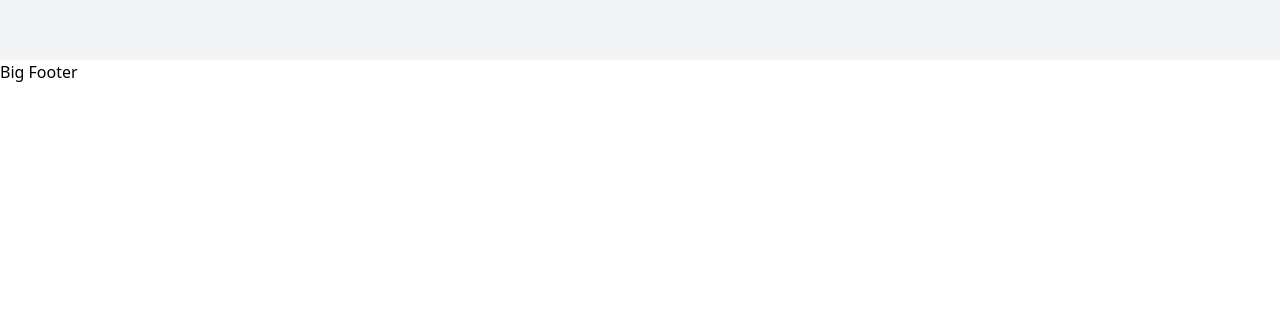
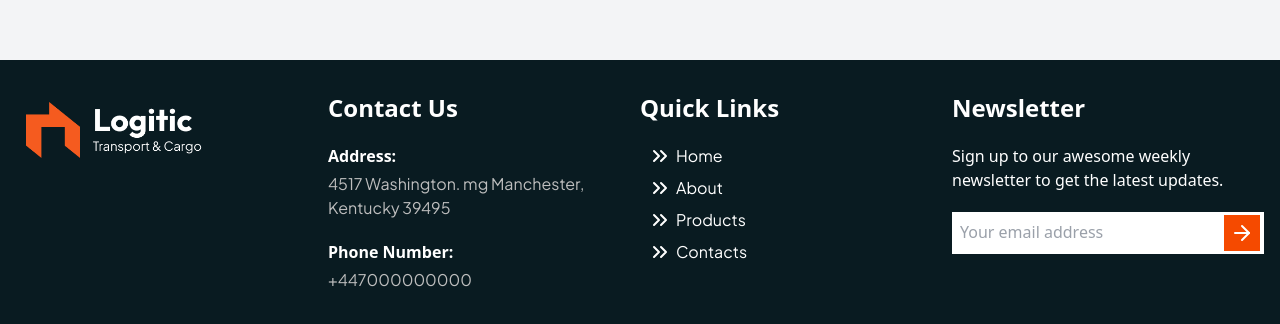
Before and after one commit to AlvinNjenga/sugar-trading, a React (Vite) app: page / in a window 1280 px wide. Shown: the part 1990-2314 px from the top of the page. Before the commit the page ends 2074 px from the top, so only its background shows below. Built offline with nearby package versions, Linux system fonts and the light colour scheme.

Commit message:
Completed Footer

```diff
--- a/src/components/Footer.jsx
+++ b/src/components/Footer.jsx
@@ -1,17 +1,73 @@
 import React from 'react';
 import '../index.css';
 import Logo from '../assets/sugar-logo.png';
-import { ChevronsRight } from 'lucide-react';
+import { ChevronsRight, ArrowRight } from 'lucide-react';
+
+
 
 const Footer = () => {
   return (
     <>
     {/* On wider screens */}
-    <section className='hidden lg:flex'>
-        Big Footer
+    <section className='hidden bg-[#091B21] md:flex'>
+        <div className='flex flex-col grow-1 items-center px-4 py-8'>
+            <div id="logo-icon" className="flex p-2.5 mb-5 lg:hidden">
+                <img src={Logo} alt="Logo" className="w-44 h-14" />
+            </div>
+            <div id="links" className='flex w-full justify-around text-white'>
+                {/* TODO: Hide above logo on lg screens and add a column logo on lg screens */}
+                <div id="logo-icon" className="p-2.5 hidden lg:flex lg:w-1/4">
+                    <img src={Logo} alt="logo" className='w-44 h-14'/>
+                </div>
+                <div id="contact-us" className='flex flex-col w-1/3 gap-5 lg:w-1/4'>
+                    <h4 className='font-bold text-2xl'>Contact Us</h4>
+                    <div id="address" className='flex flex-col gap-1'>
+                        <span className='text-[16px] font-bold'>Address:</span>
+                        <span className='text-[#BEBEBE] text-[16px] font-jakarta text-wrap'>4517 Washington. mg Manchester, Kentucky 39495</span>
+                    </div>
+                    <div id="phone-number" className='flex flex-col gap-1'>
+                        <span className='text-[16px] font-bold'>Phone Number:</span>
+                        <span className='text-[#BEBEBE] text-[16px] font-jakarta'>+447000000000</span>
+                    </div>
+                </div>
+
+                <div id="quick-links" className='flex flex-col w-1/3 lg:w-1/4'>
+                    <h4 className='font-bold text-2xl'>Quick Links</h4>
+                    <div className='mt-5'>
+                        <ul className='flex flex-col ml-2 gap-2'>
+                            <li className='flex items-center w-fit transition-all duration-500 ease-in-out hover:text-orange-600 hover:translate-x-2'>
+                                <ChevronsRight className='inline-block mr-1' />
+                                <a href="#" className='text-[16px] font-jakarta'>Home</a>
+                            </li>
+                            <li className='flex items-center w-fit transition-all duration-500 ease-in-out hover:text-orange-600 hover:translate-x-2'>
+                                <ChevronsRight className='inline-block mr-1' />
+                                <a href="#" className='text-[16px] font-jakarta'>About</a>
+                            </li>
+                            <li className='flex items-center w-fit transition-all duration-500 ease-in-out hover:text-orange-600 hover:translate-x-2'>
+                                <ChevronsRight className='inline-block mr-1' />
+                                <a href="#" className='text-[16px] font-jakarta'>Products</a>
+                            </li>
+                            <li className='flex items-center w-fit transition-all duration-500 ease-in-out hover:text-orange-600 hover:translate-x-2'>
+                                <ChevronsRight className='inline-block mr-1' />
+                                <a href="#" className='text-[16px] font-jakarta'>Contacts</a>
+                            </li>
+                        </ul>
+                    </div>
+                </div>
+
+                <div id="newsletter" className='flex flex-col w-1/3 gap-5 lg:w-1/4'>
+                    <h4 className='font-bold text-2xl'>Newsletter</h4>
+                    <p>Sign up to our awesome weekly newsletter to get the latest updates.</p>
+                    <div className='flex items-center'>
+                        <input type="email" placeholder='Your email address' className='bg-white text-gray-700 border-b-2 border-white outline-none p-2 w-full' />
+                        <button className='bg-orange-600 text-white p-1.5 -m-[40px] cursor-pointer'><ArrowRight /></button>
+                    </div>
+                </div>
+            </div>
+        </div>
     </section>
     {/* On smaller screens */}
-    <div className='flex flex-col bg-[#091B21] lg:hidden'>
+    <div className='flex flex-col bg-[#091B21] md:hidden'>
         <div className='flex flex-col radial-gradient px-2.5 py-8 text-white gap-6'>
             <div id="logo-icon" className="p-2.5">
                 <img src={Logo} alt="logo" className='w-44 h-14'/>
```
